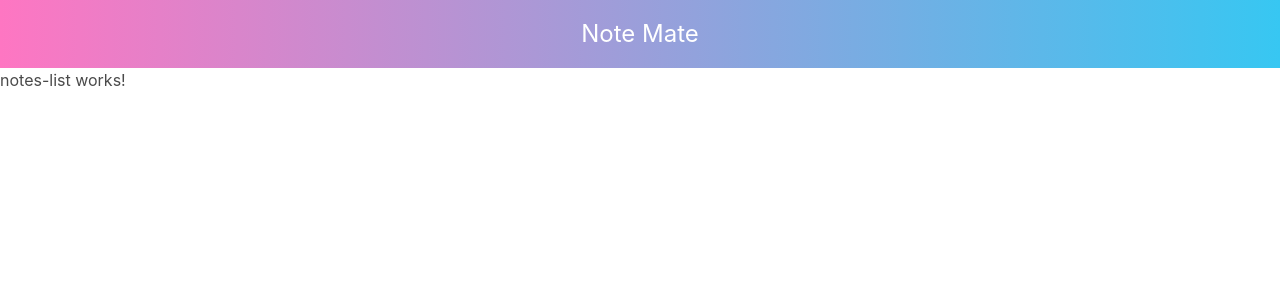
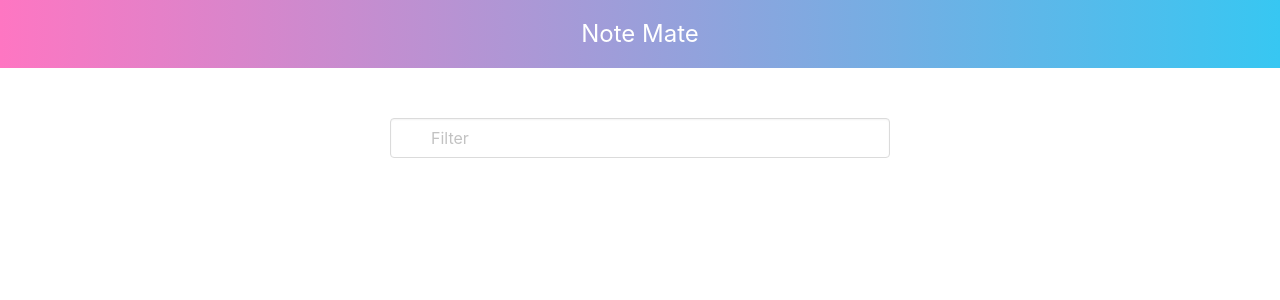
Before and after one commit to yousrak-hub/SimpleAngularNoteApp, an Angular app: page / in a window 1280 px wide. Shown: the top 300 px of the page. Built offline with nearby package versions, Linux system fonts and the light colour scheme.

Commit message:
Adding and styling search input

```diff
--- a/package.json
+++ b/package.json
@@ -19,6 +19,7 @@
     "@angular/platform-browser": "~11.0.4",
     "@angular/platform-browser-dynamic": "~11.0.4",
     "@angular/router": "~11.0.4",
+    "@fortawesome/fontawesome-free": "^5.15.3",
     "bulma": "^0.9.2",
     "rxjs": "~6.6.0",
     "tslib": "^2.0.0",
--- a/src/app/pages/notes-list/notes-list.component.css
+++ b/src/app/pages/notes-list/notes-list.component.css
@@ -0,0 +1,7 @@
+.main-container{
+  display: flex;
+  flex-direction: column;
+  width: 500px;
+  margin: auto;
+  padding-top: 50px;
+}
--- a/src/app/pages/notes-list/notes-list.component.html
+++ b/src/app/pages/notes-list/notes-list.component.html
@@ -1 +1,15 @@
-<p>notes-list works!</p>
+<div class="main-container">
+  <div class="search-bar-container">
+    <div class="field">
+      <p class="control has-icons-left">
+        <input class="input" type="text" placeholder="Filter">
+        <span class="icon is-small is-left">
+          <i class="fas fa-search"></i>
+        </span>
+      </p>
+    </div>
+  </div>
+  <div class="notes-list">
+
+  </div>
+</div>
```
Also changed, not shown: 1 other file (tests, documents, lock files or other folders).
